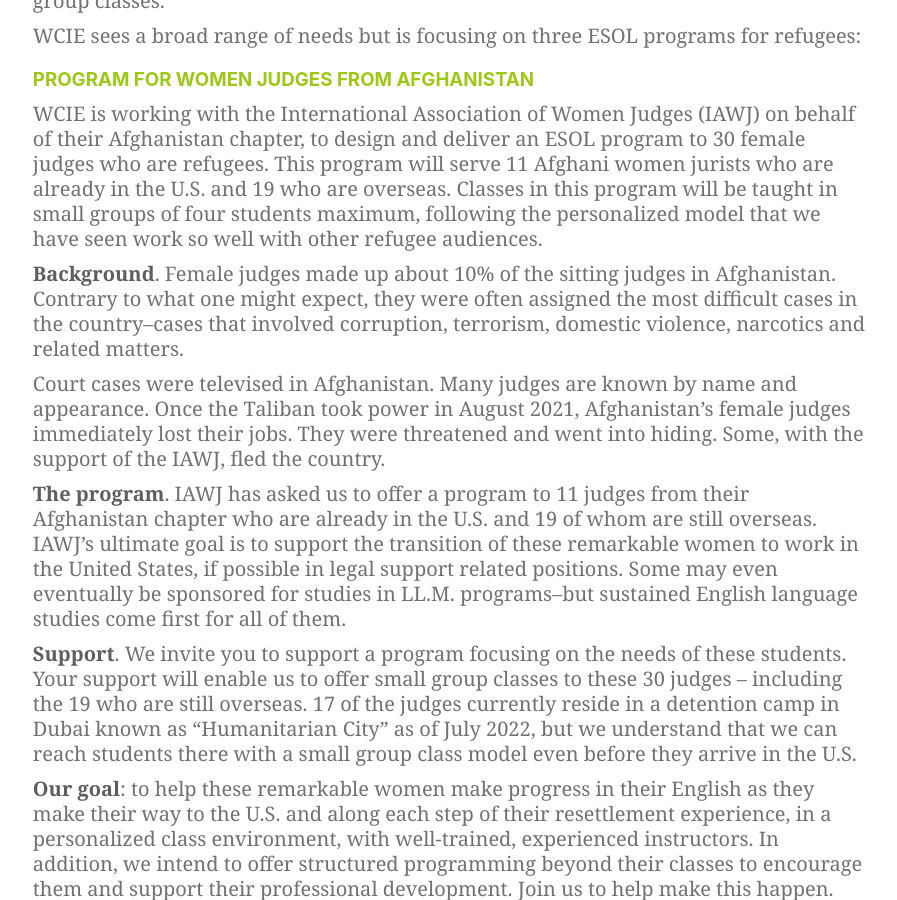
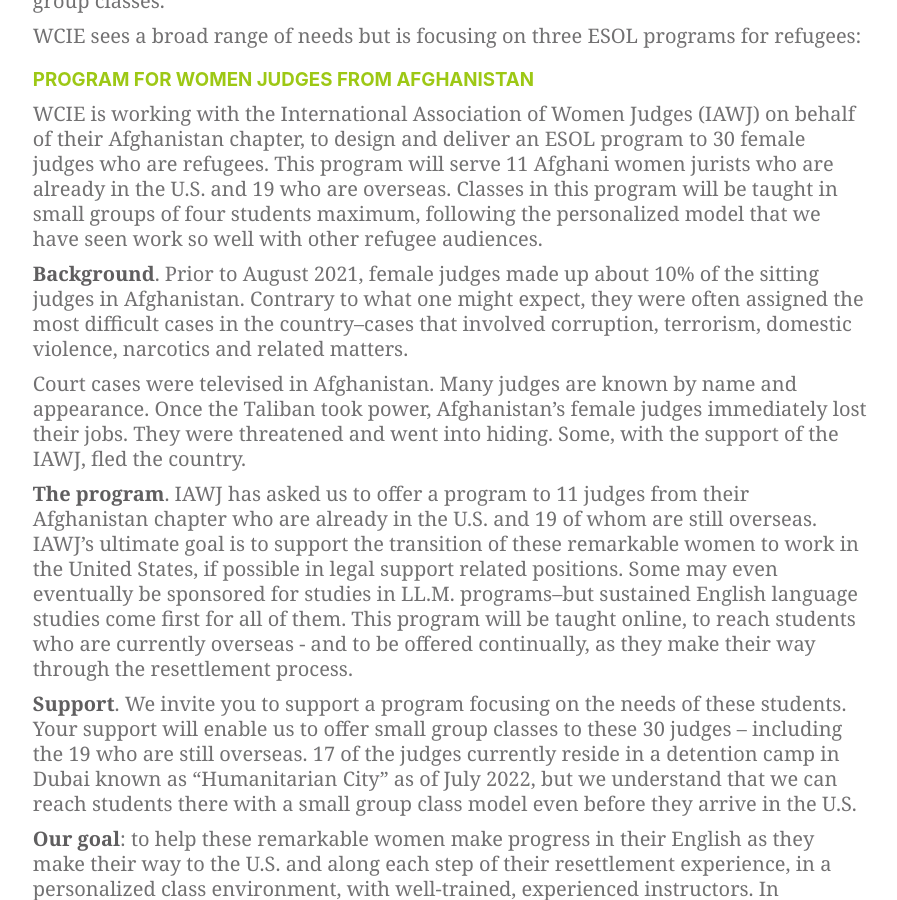
Before and after one commit to washingtoncie/washingtoncie.github.io, a Jekyll site: the page built from _pages/community-service/refugee-resettlement/esol-programs-for-refugees.md, in a window 1280 px wide and 900 px high, scrolled down 752 px. Shown: the whole window, without its empty margins (190-1087 px from the left). Built offline with Jekyll 4.4.1, drawn with Linux system fonts in a browser that asks for light colours; some of the changed text lies outside the part shown.

Commit message:
Update ESOL program page

```diff
--- a/_pages/community-service/refugee-resettlement/esol-programs-for-refugees.md
+++ b/_pages/community-service/refugee-resettlement/esol-programs-for-refugees.md
@@ -15,12 +15,12 @@
 
 WCIE is working with the International Association of Women Judges (IAWJ) on behalf of their Afghanistan chapter, to design and deliver an ESOL program to 30 female judges who are refugees. This program will serve 11 Afghani women jurists who are already in the U.S. and 19 who are overseas. Classes in this program will be taught in small groups of four students maximum, following the personalized model that we have seen work so well with other refugee audiences.
 
-**Background**. Female judges made up about 10% of the sitting judges in Afghanistan. Contrary to what one might expect, they were often assigned the most difficult cases in the country–cases that involved corruption, terrorism, domestic violence, narcotics and
+**Background**. Prior to August 2021, female judges made up about 10% of the sitting judges in Afghanistan. Contrary to what one might expect, they were often assigned the most difficult cases in the country–cases that involved corruption, terrorism, domestic violence, narcotics and
 related matters.
 
-Court cases were televised in Afghanistan. Many judges are known by name and appearance. Once the Taliban took power in August 2021, Afghanistan’s female judges immediately lost their jobs. They were threatened and went into hiding. Some, with the support of the IAWJ, fled the country.
+Court cases were televised in Afghanistan. Many judges are known by name and appearance. Once the Taliban took power, Afghanistan’s female judges immediately lost their jobs. They were threatened and went into hiding. Some, with the support of the IAWJ, fled the country.
 
-**The program**. IAWJ has asked us to offer a program to 11 judges from their Afghanistan chapter who are already in the U.S. and 19 of whom are still overseas. IAWJ’s ultimate goal is to support the transition of these remarkable women to work in the United States, if possible in legal support related positions. Some may even eventually be sponsored for studies in LL.M. programs–but sustained English language studies come first for all of them.
+**The program**. IAWJ has asked us to offer a program to 11 judges from their Afghanistan chapter who are already in the U.S. and 19 of whom are still overseas. IAWJ’s ultimate goal is to support the transition of these remarkable women to work in the United States, if possible in legal support related positions. Some may even eventually be sponsored for studies in LL.M. programs–but sustained English language studies come first for all of them. This program will be taught online, to reach students who are currently overseas - and to be offered continually, as they make their way through the resettlement process.
 
 **Support**. We invite you to support a program focusing on the needs of these students. Your support will enable us to offer small group classes to these 30 judges – including the 19 who are still overseas. 17 of the judges currently reside in a detention camp in Dubai known as “Humanitarian City” as of July 2022, but we understand that we can reach students there with a small group class model even before they arrive in the U.S.
 
@@ -40,6 +40,8 @@
 
 In June of 2022, we started a second group of four students, also at the low beginner level. These students are already showing promising improvement and dedication to their English-learning goals.
 
+This program is taught online, so that is accessible to students who do not have easy access to transportation and who have child care constraints.
+
 **Support**. We invite you to [support](/support) our First Steps in English program. We know through our contacts with the IRC and others caring for refugees that the need for this type of program is dramatic. Most students with this profile have difficulty attending community-based ESOL programs because of family obligations, making the First Steps in English online program the best way they can avoid isolation in their new communities.
 
 **Our goal**: to help these students make progress in their English as they continue through each step of their resettlement experience, in a personalized class environment, with well-trained, experienced instructors. We would like to go from two groups of four students to seven in Fall 2022–and to offer structured programming beyond their classes to encourage them and support their cultural transitions. Join us to help make this happen.
```
